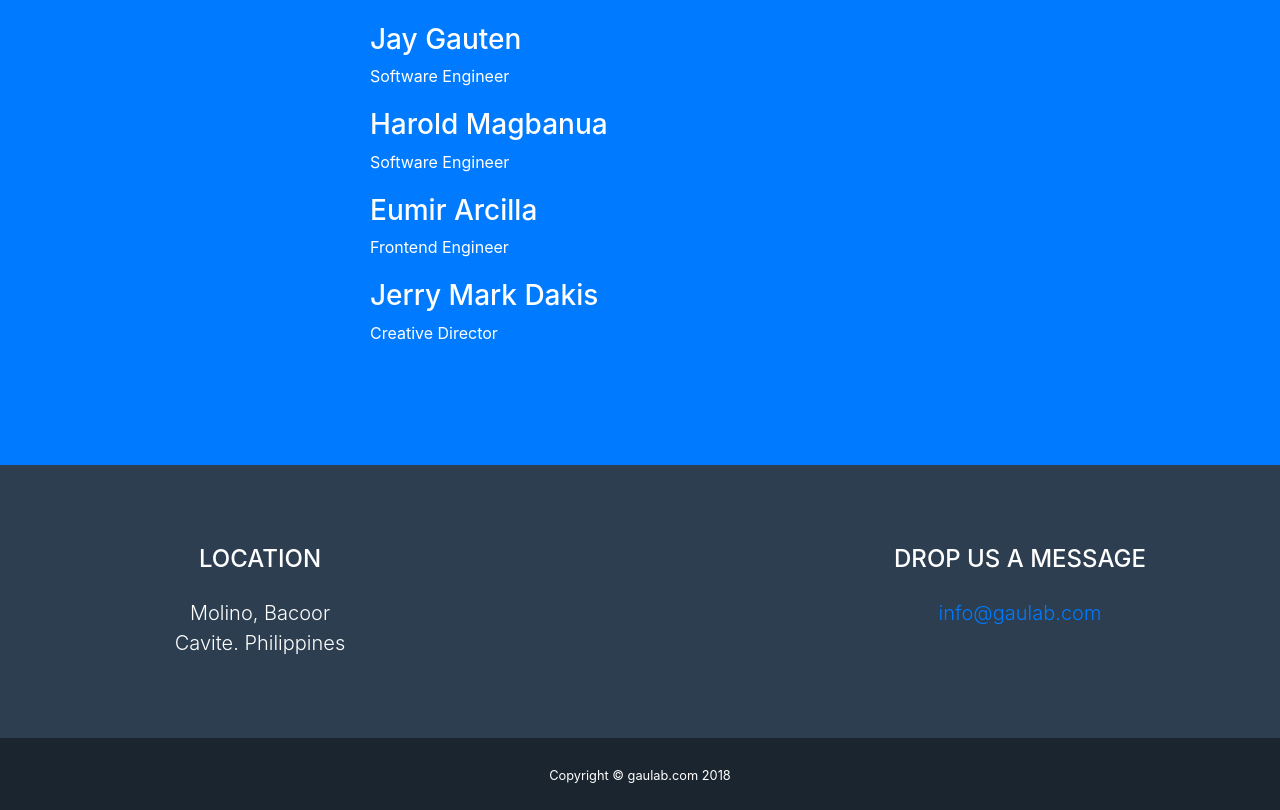
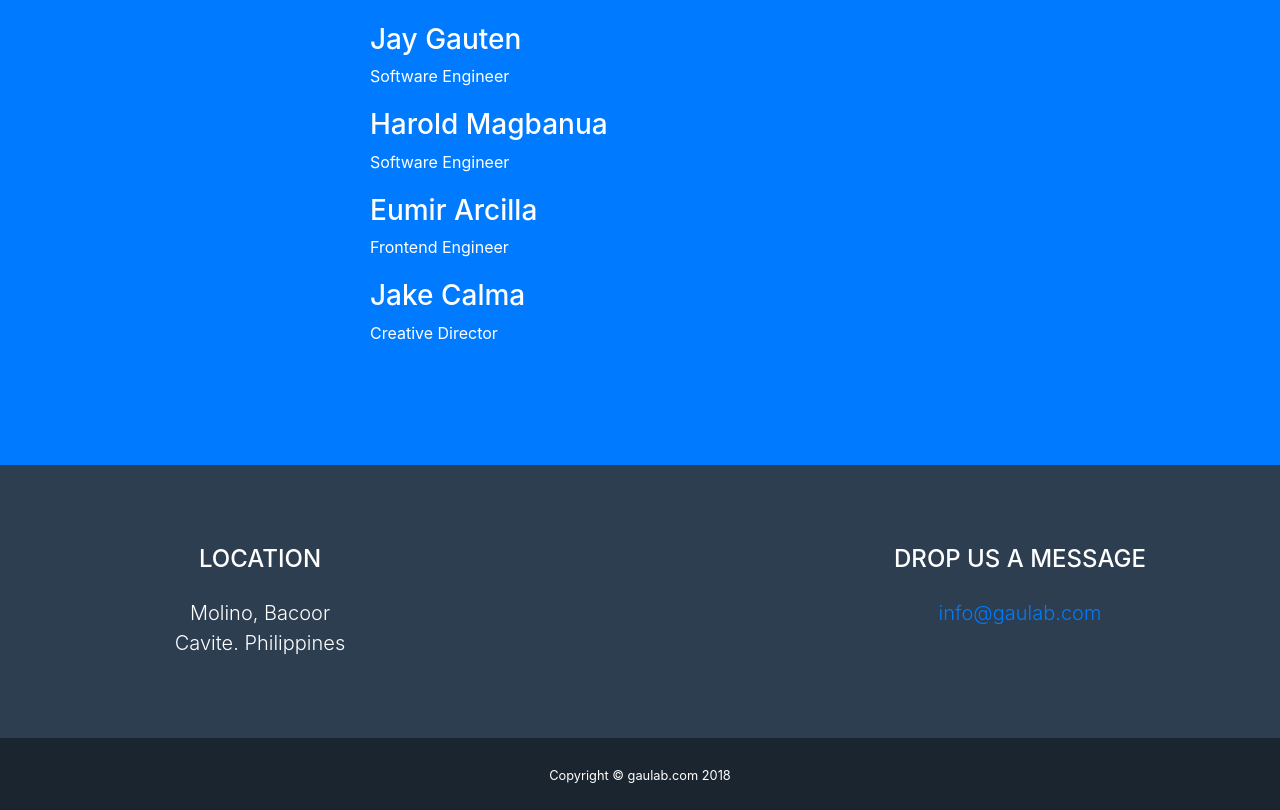
Before and after one commit to AppScaleTech/appscale.github.io, a website with bundled scripts: page index.html in a window 1280 px wide. Shown: the part 4068-4878 px from the top of the page. Built offline with nearby package versions, Linux system fonts and the light colour scheme.

Commit message:
Update index.html

```diff
--- a/index.html
+++ b/index.html
@@ -174,7 +174,7 @@
             <dd>Software Engineer</dd>
             <dt><h3>Eumir Arcilla</h3></dt>
             <dd>Frontend Engineer</dd>
-            <dt><h3>Jerry Mark Dakis</h3></dt>
+            <dt><h3>Jake Calma</h3></dt>
             <dd>Creative Director</dd>
           </dl>
         </div>
```
